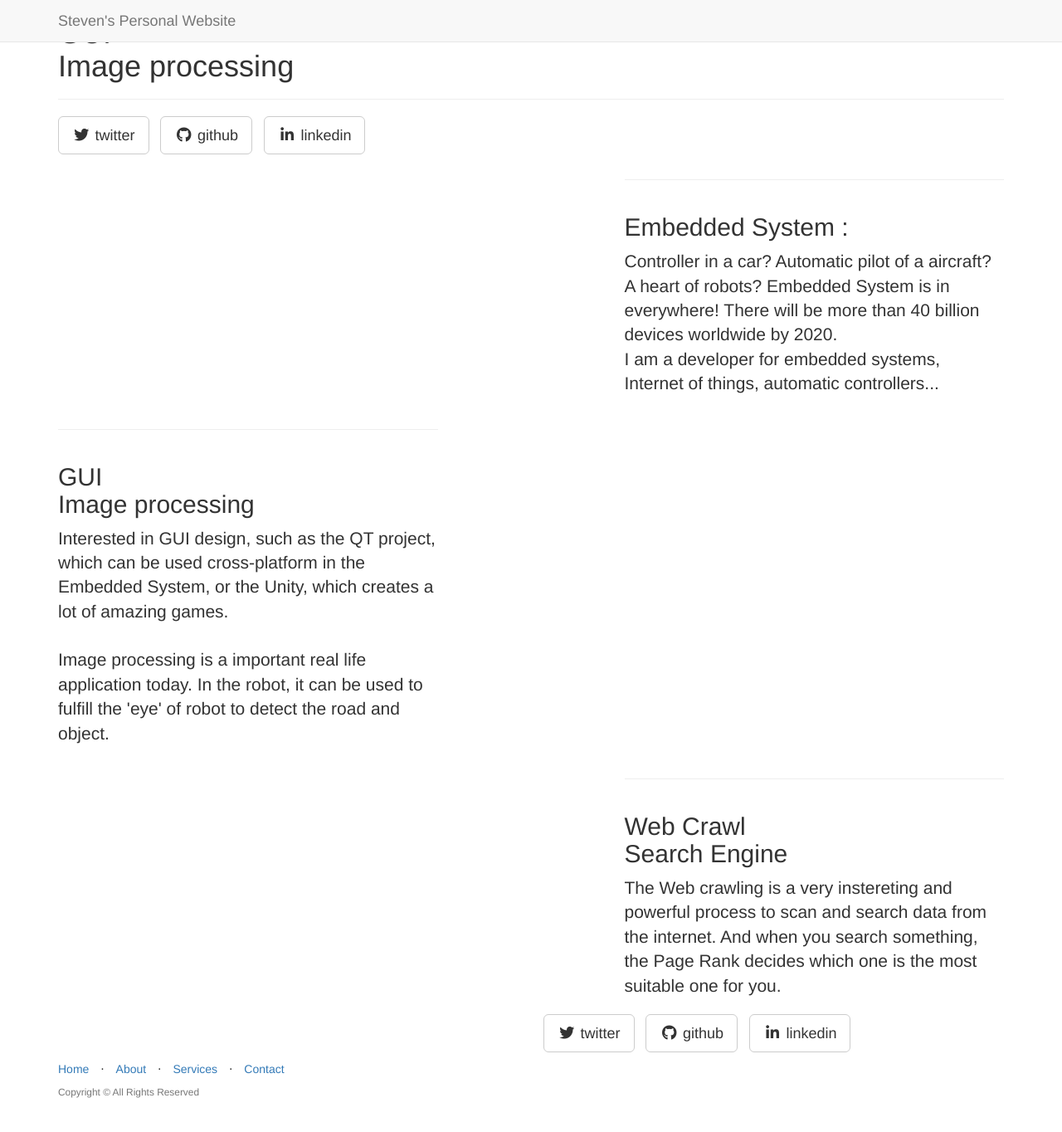
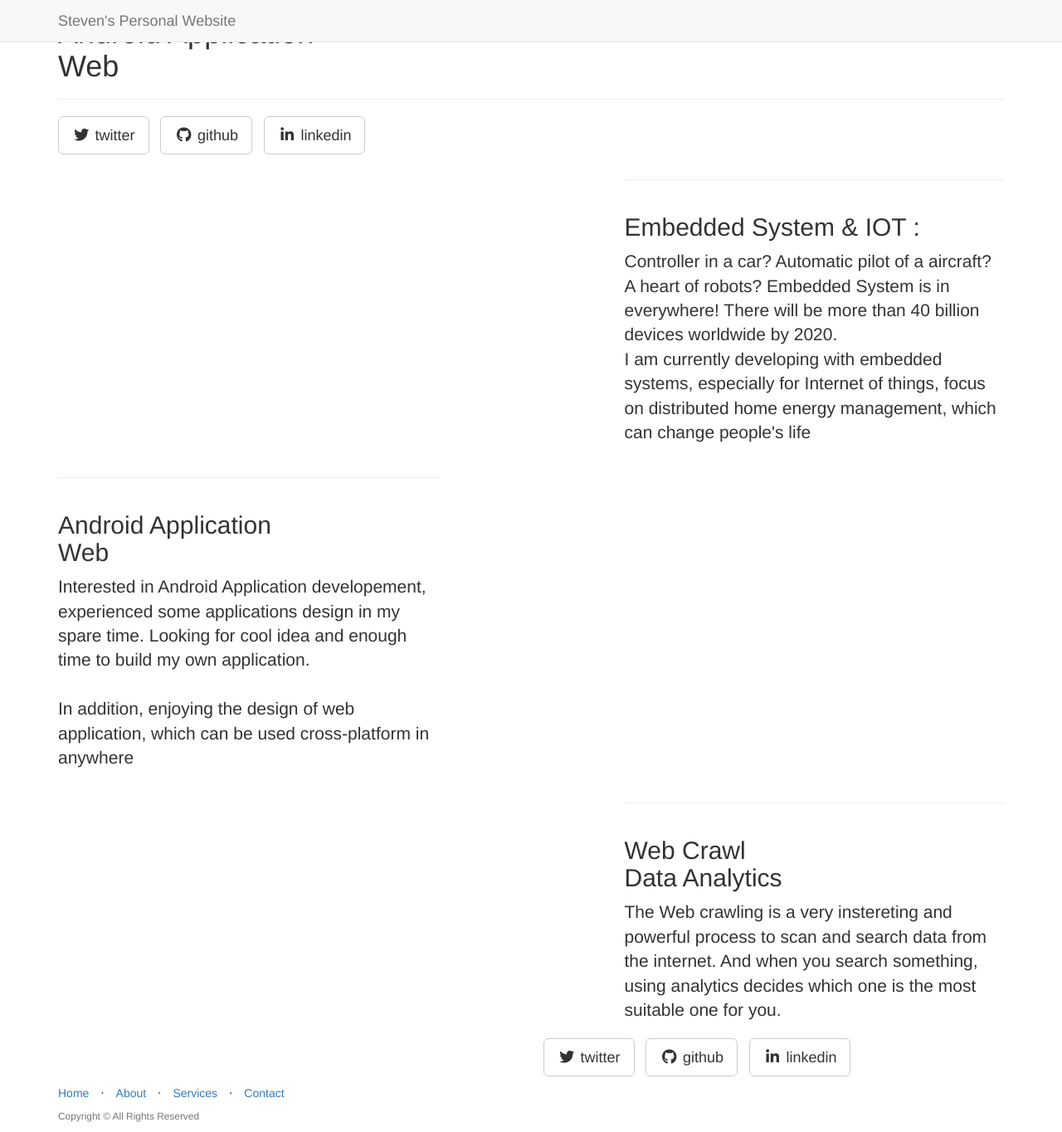
Before and after one commit to steven1227/steven1227.github.io, a Jekyll site: the page built from _posts/2014-09-22-services-2.markdown, in a window 1280 px wide and 1364 px high. Shown: the whole window at 83% size. Built offline with Jekyll 4.4.1, drawn with Linux system fonts in a browser that asks for light colours; nearby versions of some CDN libraries; library files that are not in the unit come from our copies.

Commit message:
content update

```diff
--- a/_includes/page_content.html
+++ b/_includes/page_content.html
@@ -2,7 +2,7 @@
 {% for post in site.posts reversed %}
   {% capture thecycle %}{% cycle 'odd', 'even' %}{% endcapture %}
     {% if thecycle == 'odd' %}
-    <div class="content-section-a">
+    <div id="about" class="content-section-a">
 
         <div class="container">
 
@@ -14,7 +14,7 @@
                     {{ post.description }}
                 </div>
                 <div class="col-lg-5 col-lg-offset-2 col-sm-6">
-                    <img class="img-responsive" style="width:430px" src="img/services/{{ post.img }}" alt="">
+                    <img class="img-responsive" style="width:400px" src="img/services/{{ post.img }}" alt="">
                 </div>
             </div>
 
@@ -25,7 +25,7 @@
     <!-- /.content-section-a -->
     {% else %}
 
-    <div class="content-section-b">
+    <div id="services" class="content-section-b">
 
         <div class="container">
 
--- a/_posts/2014-09-21-services-1.markdown
+++ b/_posts/2014-09-21-services-1.markdown
@@ -2,9 +2,9 @@
 layout: default
 img: ipad.png
 category: Services
-title: Embedded System :<br>
+title: Embedded System & IOT  :<br>
 description: |
   <p class="lead">Controller in a car? Automatic pilot of a aircraft? A heart of robots? Embedded System is in everywhere! There will be more than 40 billion devices worldwide by 2020.
-  <br>I am a developer for embedded systems, Internet of things, automatic controllers...</p>
+  <br>I am currently developing with embedded systems, especially for Internet of things, focus on distributed home energy management, which can change people's life</p>
 
 ---
--- a/_posts/2014-09-22-services-2.markdown
+++ b/_posts/2014-09-22-services-2.markdown
@@ -2,10 +2,8 @@
 layout: default
 img: dog.png
 category: Services
-title: GUI <br> Image processing
-
+title: Android Application<br> Web <br>
 description: |
-  <p class="lead">Interested in GUI design, such as the QT project, which can be used cross-platform in the Embedded System, or the Unity, which creates a lot of amazing games.<br><br>
-  Image processing is a important real life application today. In the robot, it can be used to fulfill the 'eye' of robot to detect the road and object.</p>
+  <p class="lead">Interested in Android Application developement, experienced some applications design in my spare time. Looking for cool idea and enough time to build my own application. <br><br> In addition, enjoying the design of web application, which can be used cross-platform in anywhere</p>
 
 ---
--- a/_posts/2014-09-23-services-3.markdown
+++ b/_posts/2014-09-23-services-3.markdown
@@ -2,8 +2,8 @@
 layout: default
 img: phones.png
 category: Services
-title: Web Crawl <br> Search Engine <br>
+title: Web Crawl <br> Data Analytics<br>
 description: |
-  <p class="lead">The Web crawling is a very instereting and powerful process to scan and search data from the internet. And when you search something, the Page Rank decides which one is the most suitable one for you</a>.</p>
+  <p class="lead">The Web crawling is a very instereting and powerful process to scan and search data from the internet. And when you search something, using analytics decides which one is the most suitable one for you</a>.</p>
 
 ---
--- a/css/landing-page.css
+++ b/css/landing-page.css
@@ -115,7 +115,7 @@ h6 {
 .banner {
     padding: 100px 0;
     color: #f8f8f8;
-    background: url(../img/banner-bg.jpg) no-repeat center center;
+    background: url(../img/banner-bg.jpeg) no-repeat center center;
     background-size: cover;
 }
 
```
Also changed, not shown: img/banner-bg.jpeg (added), img/screenshot.png (deleted), img/services/dog2.png (deleted), img/services/ipad1.png (deleted), img/services/phone.png (deleted), 1 other file.
